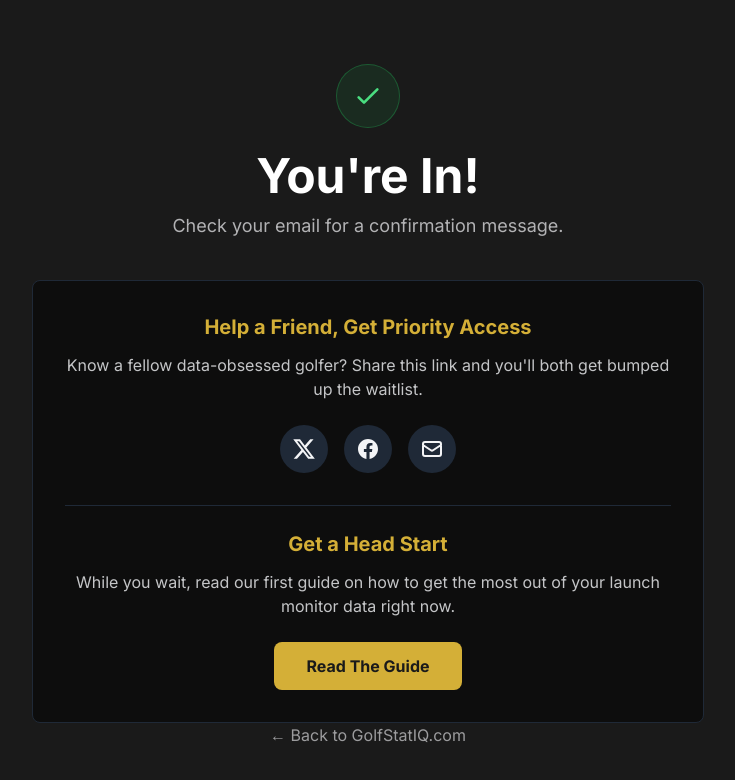
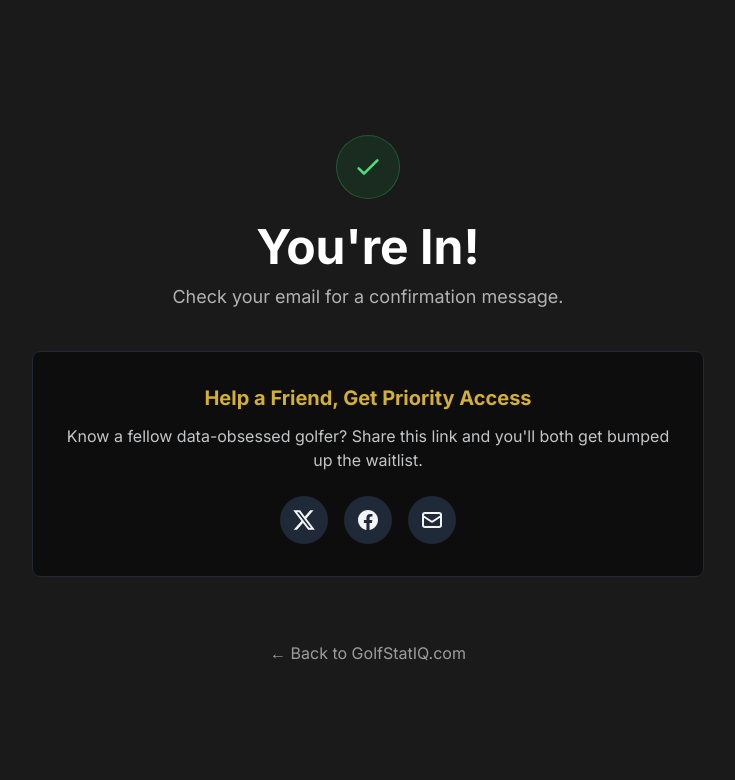
Before and after one commit to bmerry1/golfstatiq-coming-soon, a website: page thank-you.html in a window 1280 px wide. Shown: the whole page, without its empty margins (272-1007 px from the left). Drawn offline with nearby package versions, Linux system fonts and the light colour scheme.

```diff
--- a/thank-you.html
+++ b/thank-you.html
@@ -38,10 +38,8 @@
 <body class="bg-charcoal text-ivory antialiased">
 
     <!-- Main Container -->
-    <!-- We've added justify-between and more padding to create the correct spacing -->
     <div class="min-h-screen flex flex-col items-center justify-center text-center p-8 py-16">
 
-        <!-- This div groups the main content to push the footer link down -->
         <div class="flex flex-col items-center">
             <!-- Checkmark Icon -->
             <div class="flex items-center justify-center h-16 w-16 rounded-full bg-green-500/10 border border-green-500/30 mb-6">
@@ -66,41 +64,49 @@
                 <p class="text-ivory/80 mb-6">
                     Know a fellow data-obsessed golfer? Share this link and you'll both get bumped up the waitlist.
                 </p>
-                <div class="flex justify-center space-x-4 mb-8">
-                    <!-- Twitter Share -->
-                    <a href="#" class="flex items-center justify-center w-12 h-12 bg-gray-800 rounded-full hover:bg-gray-700 transition-colors">
-                        <svg class="w-6 h-6 text-ivory" fill="currentColor" viewBox="0 0 24 24" aria-hidden="true"><path d="M18.244 2.25h3.308l-7.227 8.26 8.502 11.24H16.17l-5.214-6.817L4.99 21.75H1.68l7.73-8.835L1.254 2.25H8.08l4.713 6.231zm-1.161 17.52h1.833L7.084 4.126H5.117z"></path></svg>
-                    </a>
-                    <!-- Facebook Share -->
-                    <a href="#" class="flex items-center justify-center w-12 h-12 bg-gray-800 rounded-full hover:bg-gray-700 transition-colors">
-                        <svg class="w-6 h-6 text-ivory" fill="currentColor" viewBox="0 0 24 24" aria-hidden="true"><path fill-rule="evenodd" d="M22 12c0-5.523-4.477-10-10-10S2 6.477 2 12c0 4.991 3.657 9.128 8.438 9.878v-6.987h-2.54V12h2.54V9.797c0-2.506 1.492-3.89 3.777-3.89 1.094 0 2.238.195 2.238.195v2.46h-1.26c-1.243 0-1.63.771-1.63 1.562V12h2.773l-.443 2.89h-2.33v6.988C18.343 21.128 22 16.991 22 12z" clip-rule="evenodd"></path></svg>
-                    </a>
-                    <!-- Email Share -->
-                    <a href="#" class="flex items-center justify-center w-12 h-12 bg-gray-800 rounded-full hover:bg-gray-700 transition-colors">
-                        <svg class="w-6 h-6 text-ivory" fill="none" stroke="currentColor" viewBox="0 0 24 24" xmlns="http://www.w3.org/2000/svg"><path stroke-linecap="round" stroke-linejoin="round" stroke-width="2" d="M3 8l7.89 5.26a2 2 0 002.22 0L21 8M5 19h14a2 2 0 002-2V7a2 2 0 00-2-2H5a2 2 0 00-2 2v10a2 2 0 002 2z"></path></svg>
-                    </a>
+                <div id="share-buttons" class="flex justify-center space-x-4">
+                    <!-- Social share links will be populated by JavaScript -->
                 </div>
-
-                <!-- Divider -->
-                <div class="border-t border-gray-800 my-6"></div>
-
-                <!-- Engagement Section -->
-                <h2 class="text-xl font-bold text-gold mb-3">Get a Head Start</h2>
-                <p class="text-ivory/80 mb-6">
-                    While you wait, read our first guide on how to get the most out of your launch monitor data right now.
-                </p>
-                <a href="#" class="bg-gold text-charcoal font-bold px-8 py-3 rounded-lg text-base hover:bg-yellow-400 transition-colors duration-200 inline-block">
-                    Read The Guide
-                </a>
             </div>
         </div>
 
         <!-- Back to Home Link -->
-        <a href="https://www.golfstatiq.com" class="text-ivory/60 hover:text-ivory transition-colors">
+        <a href="https://www.golfstatiq.com" class="mt-16 text-ivory/60 hover:text-ivory transition-colors">
             &larr; Back to GolfStatIQ.com
         </a>
 
     </div>
 
+    <script>
+        // --- Social Sharing Functionality ---
+        const shareUrl = 'https://www.golfstatiq.com';
+        const shareText = `Check out GolfStatIQ - they're building an AI golf coach to analyze launch monitor data. Join the waitlist: ${shareUrl}`;
+        const emailSubject = 'Check out GolfStatIQ';
+        const emailBody = `I thought you'd be interested in this new golf analytics platform, GolfStatIQ. You can join the waitlist here: ${shareUrl}`;
+
+        const shareLinks = {
+            twitter: `https://twitter.com/intent/tweet?text=${encodeURIComponent(shareText)}`,
+            facebook: `https://www.facebook.com/sharer/sharer.php?u=${encodeURIComponent(shareUrl)}`,
+            email: `mailto:?subject=${encodeURIComponent(emailSubject)}&body=${encodeURIComponent(emailBody)}`
+        };
+
+        const shareButtonsContainer = document.getElementById('share-buttons');
+
+        shareButtonsContainer.innerHTML = `
+            <!-- Twitter Share -->
+            <a href="${shareLinks.twitter}" target="_blank" rel="noopener noreferrer" class="flex items-center justify-center w-12 h-12 bg-gray-800 rounded-full hover:bg-gray-700 transition-colors">
+                <svg class="w-6 h-6 text-ivory" fill="currentColor" viewBox="0 0 24 24" aria-hidden="true"><path d="M18.244 2.25h3.308l-7.227 8.26 8.502 11.24H16.17l-5.214-6.817L4.99 21.75H1.68l7.73-8.835L1.254 2.25H8.08l4.713 6.231zm-1.161 17.52h1.833L7.084 4.126H5.117z"></path></svg>
+            </a>
+            <!-- Facebook Share -->
+            <a href="${shareLinks.facebook}" target="_blank" rel="noopener noreferrer" class="flex items-center justify-center w-12 h-12 bg-gray-800 rounded-full hover:bg-gray-700 transition-colors">
+                <svg class="w-6 h-6 text-ivory" fill="currentColor" viewBox="0 0 24 24" aria-hidden="true"><path fill-rule="evenodd" d="M22 12c0-5.523-4.477-10-10-10S2 6.477 2 12c0 4.991 3.657 9.128 8.438 9.878v-6.987h-2.54V12h2.54V9.797c0-2.506 1.492-3.89 3.777-3.89 1.094 0 2.238.195 2.238.195v2.46h-1.26c-1.243 0-1.63.771-1.63 1.562V12h2.773l-.443 2.89h-2.33v6.988C18.343 21.128 22 16.991 22 12z" clip-rule="evenodd"></path></svg>
+            </a>
+            <!-- Email Share -->
+            <a href="${shareLinks.email}" class="flex items-center justify-center w-12 h-12 bg-gray-800 rounded-full hover:bg-gray-700 transition-colors">
+                <svg class="w-6 h-6 text-ivory" fill="none" stroke="currentColor" viewBox="0 0 24 24" xmlns="http://www.w3.org/2000/svg"><path stroke-linecap="round" stroke-linejoin="round" stroke-width="2" d="M3 8l7.89 5.26a2 2 0 002.22 0L21 8M5 19h14a2 2 0 002-2V7a2 2 0 00-2-2H5a2 2 0 00-2 2v10a2 2 0 002 2z"></path></svg>
+            </a>
+        `;
+    </script>
+
 </body>
 </html>
```
Also changed, not shown: index.html (+13 -17 lines).
